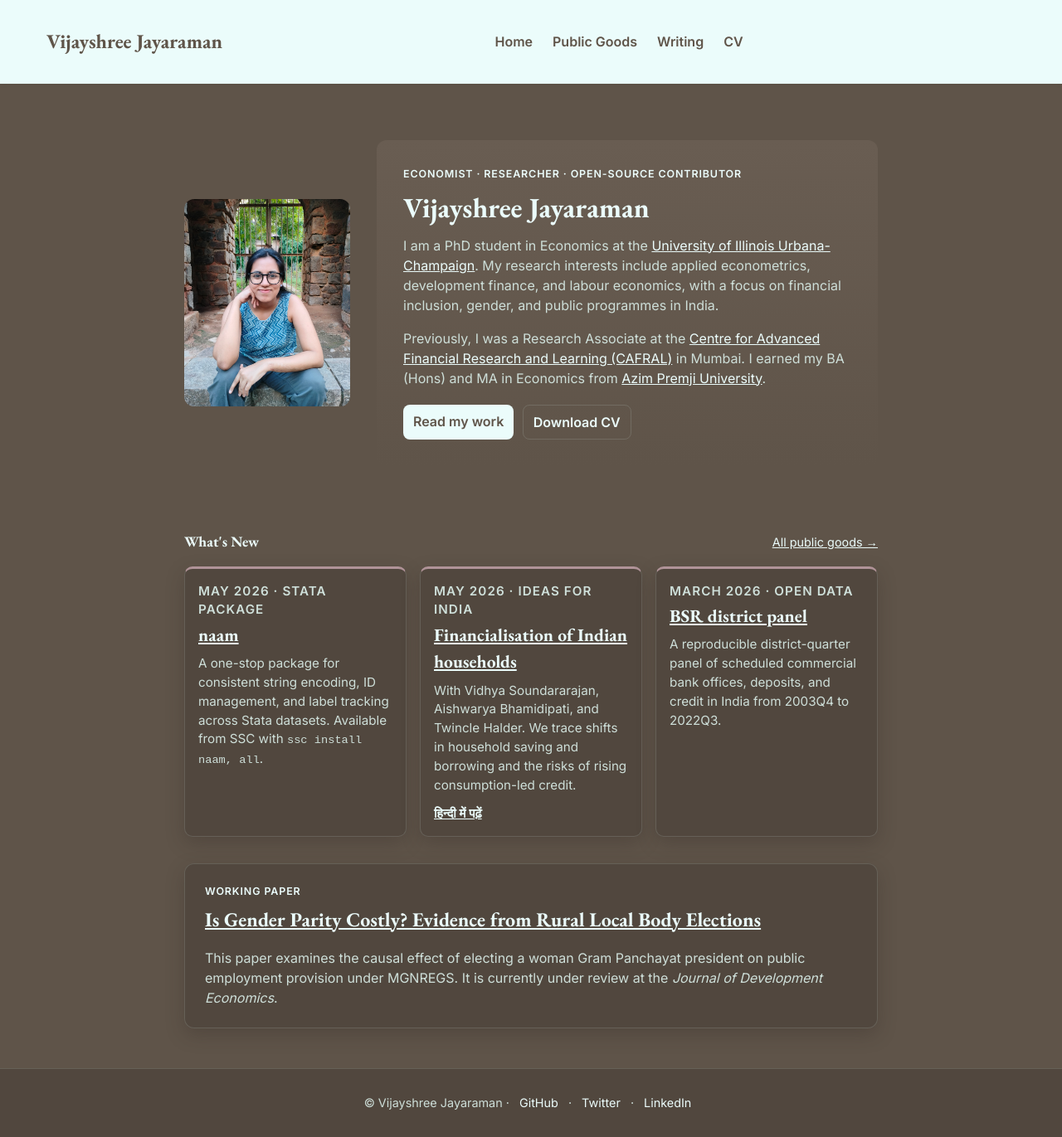
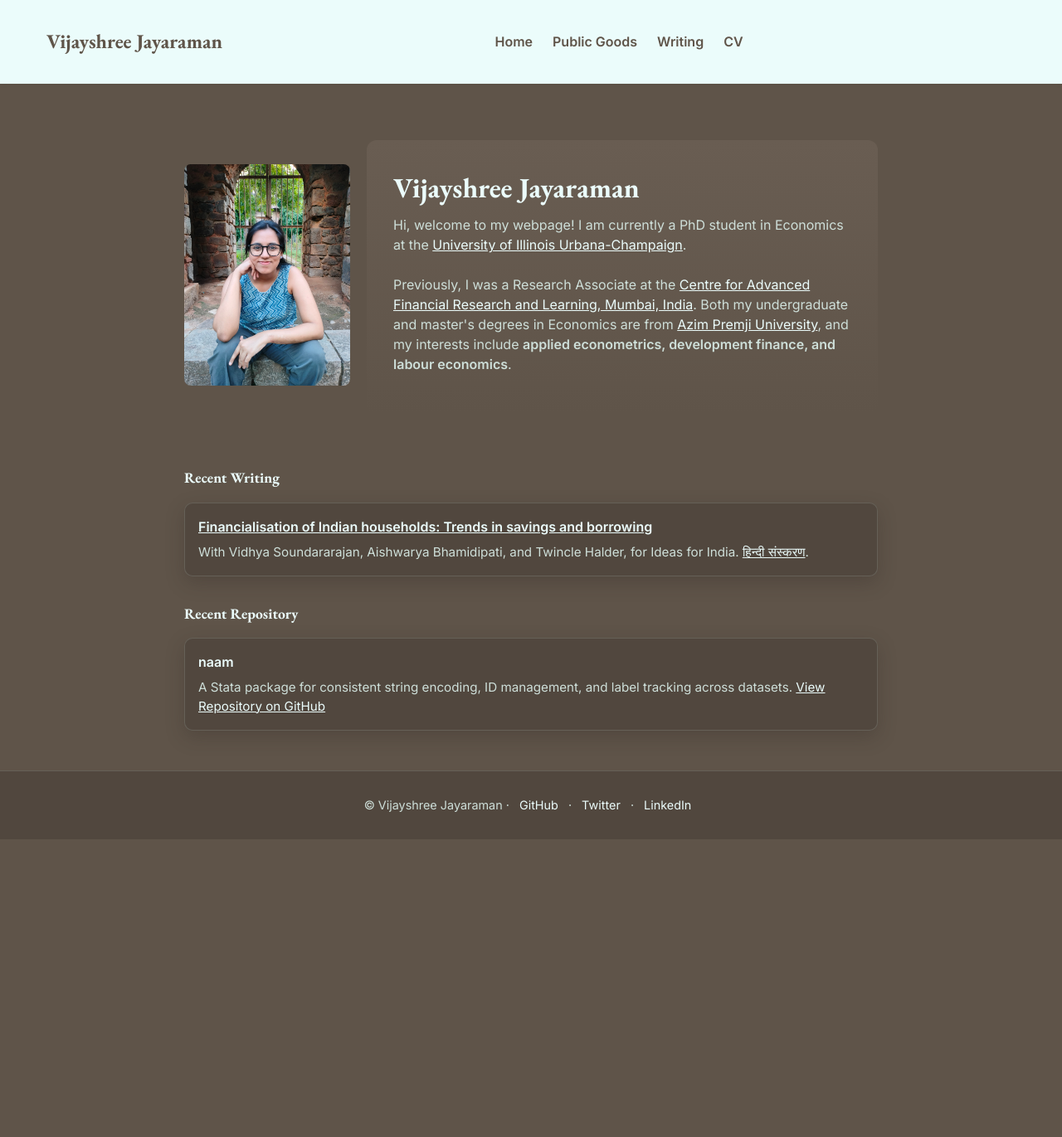
Before and after one commit to vijayshree-jayaraman/vijayshree-jayaraman.github.io, a Jekyll site: the page built from index.md, in a window 1280 px wide and 1371 px high. Shown: the whole window at 83% size. Built offline with Jekyll 4.4.1, drawn with Linux system fonts in a browser that asks for light colours.

Commit message:
Restore original wording and homepage structure

```diff
--- a/index.md
+++ b/index.md
@@ -1,51 +1,78 @@
 ---
 layout: default
 title: Home
-description: Vijayshree Jayaraman - PhD student in Economics at the University of Illinois Urbana-Champaign
+description: Home - Vijayshree Jayaraman
 ---
 
+<style>
+  @media (max-width: 600px) {
+    .hero {
+      flex-direction: column !important;
+      gap: 1rem !important;
+      align-items: flex-start;
+    }
+    .hero > div {
+      min-width: 100% !important;
+    }
+    .hero img {
+      max-width: 100% !important;
+      height: auto !important;
+      border-radius: 8px;
+    }
+  }
+
+  .hero-inner h1 {
+    margin-bottom: 0.5rem;
+  }
+</style>
+
 <div class="container">
-  <section class="hero">
-    <div class="hero-photo">
-      <img src="{{ '/assets/images/profile.jpeg' | relative_url }}" alt="Portrait of Vijayshree Jayaraman">
+  <section class="hero" style="display: flex; align-items: center; gap: 20px;">
+    <div>
+      <img src="/assets/images/profile.jpeg" alt="Vijayshree Jayaraman" style="max-width:200px; height:auto; border-radius: 8px;">
     </div>
+
     <div class="hero-inner">
-      <p class="eyebrow">Economist · Researcher · Open-source contributor</p>
       <h1>Vijayshree Jayaraman</h1>
-      <p class="lede">I am a PhD student in Economics at the <a href="https://economics.illinois.edu/" target="_blank" rel="noopener noreferrer">University of Illinois Urbana-Champaign</a>. My research interests include applied econometrics, development finance, and labour economics, with a focus on financial inclusion, gender, and public programmes in India.</p>
-      <p class="lede">Previously, I was a Research Associate at the <a href="https://www.cafral.org.in/" target="_blank" rel="noopener noreferrer">Centre for Advanced Financial Research and Learning (CAFRAL)</a> in Mumbai. I earned my BA (Hons) and MA in Economics from <a href="https://azimpremjiuniversity.edu.in/" target="_blank" rel="noopener noreferrer">Azim Premji University</a>.</p>
-      <div class="hero-actions">
-        <a class="btn" href="{{ '/writing/' | relative_url }}">Read my work</a>
-        <a class="btn btn-outline" href="{{ '/assets/files/Vijayshree_Jayaraman_CV.pdf' | relative_url }}">Download CV</a>
-      </div>
+      <p class="lede">
+        Hi, welcome to my webpage! I am currently a PhD student in Economics at the
+        <a href="https://economics.illinois.edu/" target="_blank" rel="noopener noreferrer">University of Illinois Urbana-Champaign</a>.<br><br>
+        Previously, I was a Research Associate at the
+        <a href="https://www.cafral.org.in/" target="_blank" rel="noopener noreferrer">Centre for Advanced Financial Research and Learning, Mumbai, India</a>.
+        Both my undergraduate and master's degrees in Economics are from
+        <a href="https://azimpremjiuniversity.edu.in/" target="_blank" rel="noopener noreferrer">Azim Premji University</a>, and my interests include
+        <strong>applied econometrics, development finance, and labour economics</strong>.
+      </p>
     </div>
   </section>
 
   <section class="section">
-    <div class="section-heading"><h2>What's New</h2><a href="{{ '/public-goods/' | relative_url }}">All public goods →</a></div>
-    <div class="card-grid">
-      <article class="card featured-card">
-        <p class="card-kicker">May 2026 · Stata package</p>
-        <h3><a href="https://github.com/vijayshree-jayaraman/naam" target="_blank" rel="noopener noreferrer">naam</a></h3>
-        <p>A one-stop package for consistent string encoding, ID management, and label tracking across Stata datasets. Available from SSC with <code>ssc install naam, all</code>.</p>
-      </article>
-      <article class="card featured-card">
-        <p class="card-kicker">May 2026 · Ideas for India</p>
-        <h3><a href="https://www.ideasforindia.in/topics/money-finance/financialisation-of-indian-households-trends-in-savings-and-borrowing" target="_blank" rel="noopener noreferrer">Financialisation of Indian households</a></h3>
-        <p>With Vidhya Soundararajan, Aishwarya Bhamidipati, and Twincle Halder. We trace shifts in household saving and borrowing and the risks of rising consumption-led credit.</p>
-        <p class="card-links"><a href="https://www.ideasforindia.in/topics/money-finance/financialisation-of-indian-households-trends-in-savings-and-borrowing-hindi" target="_blank" rel="noopener noreferrer" lang="hi">हिन्दी में पढ़ें</a></p>
-      </article>
-      <article class="card featured-card">
-        <p class="card-kicker">March 2026 · Open data</p>
-        <h3><a href="https://github.com/vijayshree-jayaraman/-bsr-district-panel" target="_blank" rel="noopener noreferrer">BSR district panel</a></h3>
-        <p>A reproducible district-quarter panel of scheduled commercial bank offices, deposits, and credit in India from 2003Q4 to 2022Q3.</p>
+    <h2>Recent Writing</h2>
+    <div class="card-grid" style="display: flex; gap: 20px; align-items: flex-start;">
+      <article class="card" style="flex: 1;">
+        <h4>
+          <a href="https://www.ideasforindia.in/topics/money-finance/financialisation-of-indian-households-trends-in-savings-and-borrowing" target="_blank" rel="noopener noreferrer">
+            Financialisation of Indian households: Trends in savings and borrowing
+          </a>
+        </h4>
+        <p>
+          With Vidhya Soundararajan, Aishwarya Bhamidipati, and Twincle Halder, for Ideas for India.
+          <a href="https://www.ideasforindia.in/topics/money-finance/financialisation-of-indian-households-trends-in-savings-and-borrowing-hindi" target="_blank" rel="noopener noreferrer" lang="hi">हिन्दी संस्करण</a>.
+        </p>
       </article>
     </div>
   </section>
 
-  <section class="section spotlight">
-    <p class="card-kicker">Working paper</p>
-    <h2><a href="https://papers.ssrn.com/sol3/papers.cfm?abstract_id=5786482" target="_blank" rel="noopener noreferrer">Is Gender Parity Costly? Evidence from Rural Local Body Elections</a></h2>
-    <p>This paper examines the causal effect of electing a woman Gram Panchayat president on public employment provision under MGNREGS. It is currently under review at the <em>Journal of Development Economics</em>.</p>
+  <section class="section">
+    <h2>Recent Repository</h2>
+    <div class="card-grid">
+      <article class="card">
+        <h4>naam</h4>
+        <p>
+          A Stata package for consistent string encoding, ID management, and label tracking across datasets.
+          <a href="https://github.com/vijayshree-jayaraman/naam" target="_blank" rel="noopener noreferrer">View Repository on GitHub</a>
+        </p>
+      </article>
+    </div>
   </section>
 </div>
```
Also changed, not shown: public goods.md (+44 -28 lines), writing.md (+57 -23 lines).
